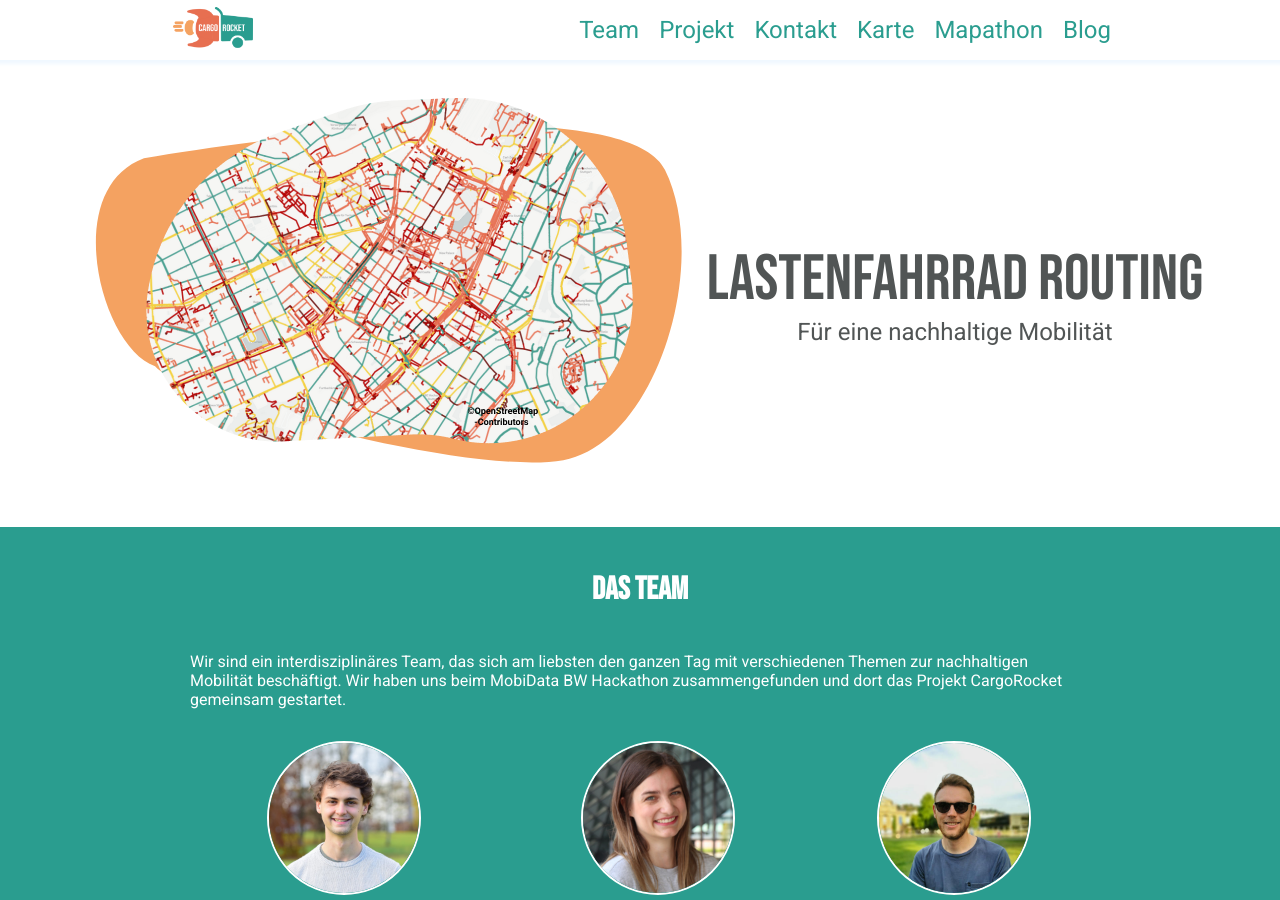
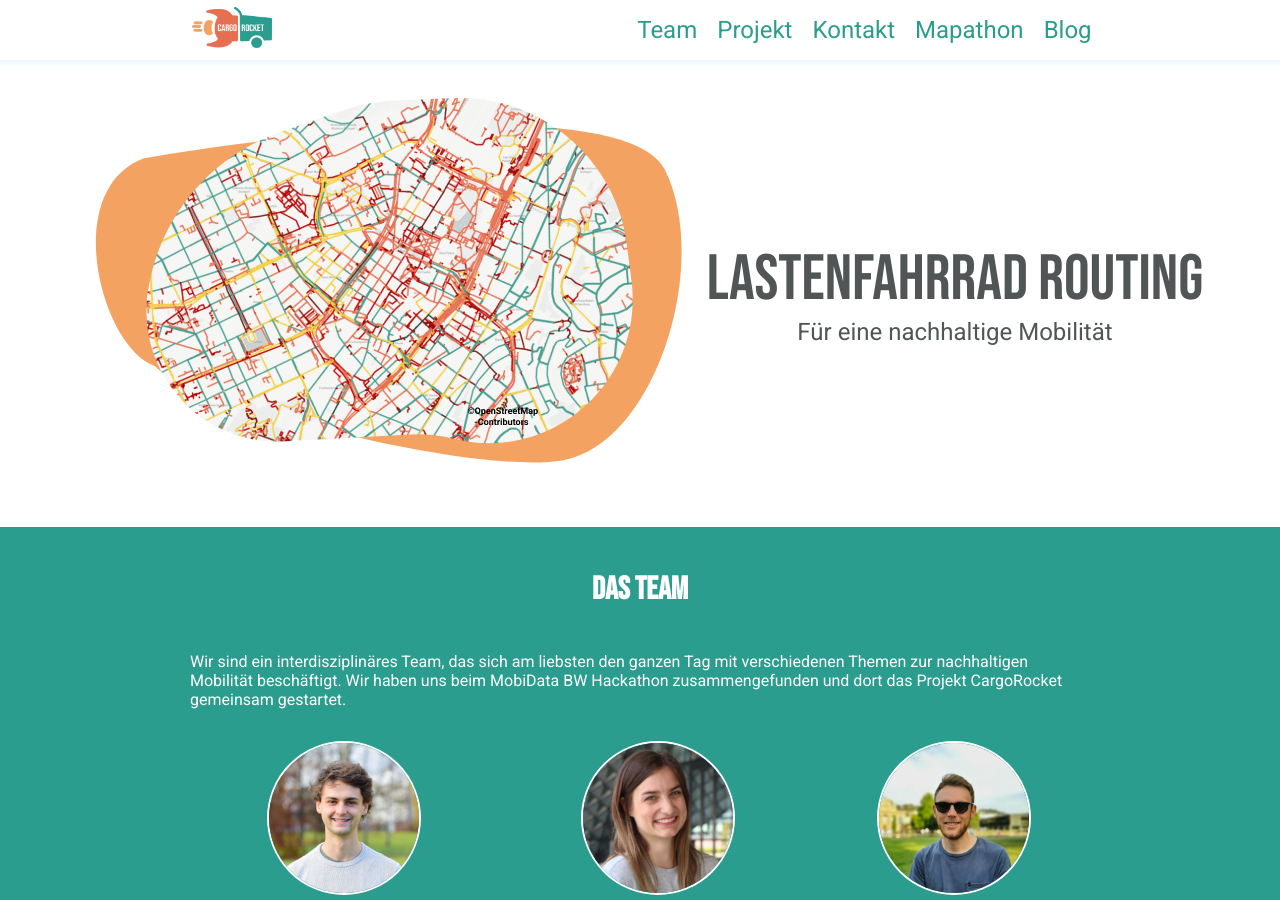
Before and after one commit to CargoRocket/website, a Jekyll site: the page built from index.md, in a window 1280 px wide and 900 px high. Built offline with Jekyll 4.4.1, drawn with Linux system fonts in a browser that asks for light colours.

Commit message:
Deactive cargobikeindex

```diff
--- a/_layouts/default.html
+++ b/_layouts/default.html
@@ -17,7 +17,7 @@
                         <li class="no-mobile"><a href="/#team">Team</a></li>
                         <li class="no-mobile"><a href="/#project">Projekt</a></li>
                         <li class="no-mobile"><a href="/#contact">Kontakt</a></li>
-                        <li><a href="/cargobikeindex">Karte</a></li>
+                        <!--<li><a href="/cargobikeindex">Karte</a></li>-->
                         <li><a href="/ranking">Mapathon</a></li>
                         <li><a href="/blog">Blog</a></li>
                     </ul>
```
Also changed, not shown: cargobikeindex.md (+1 -0 lines).
